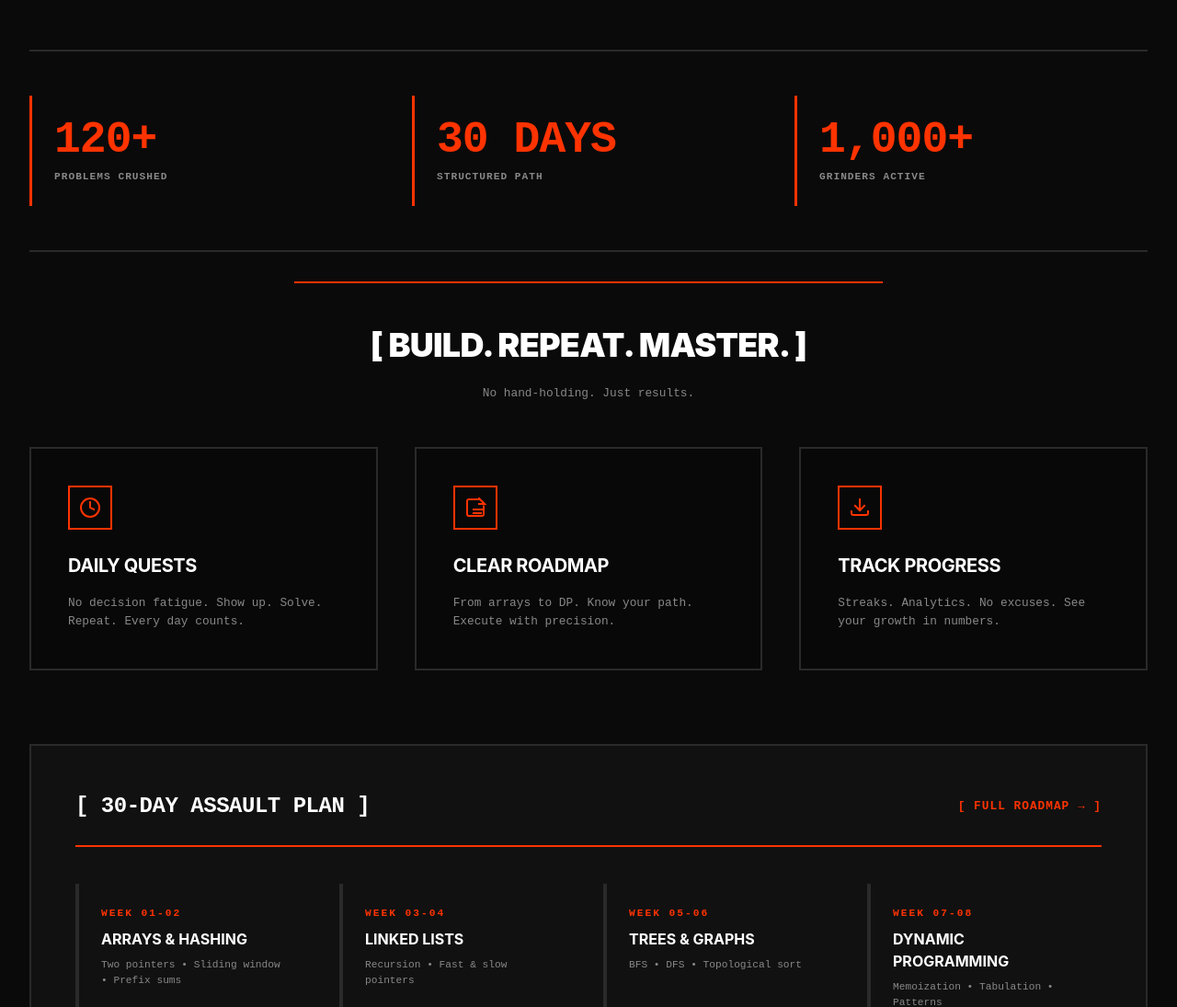
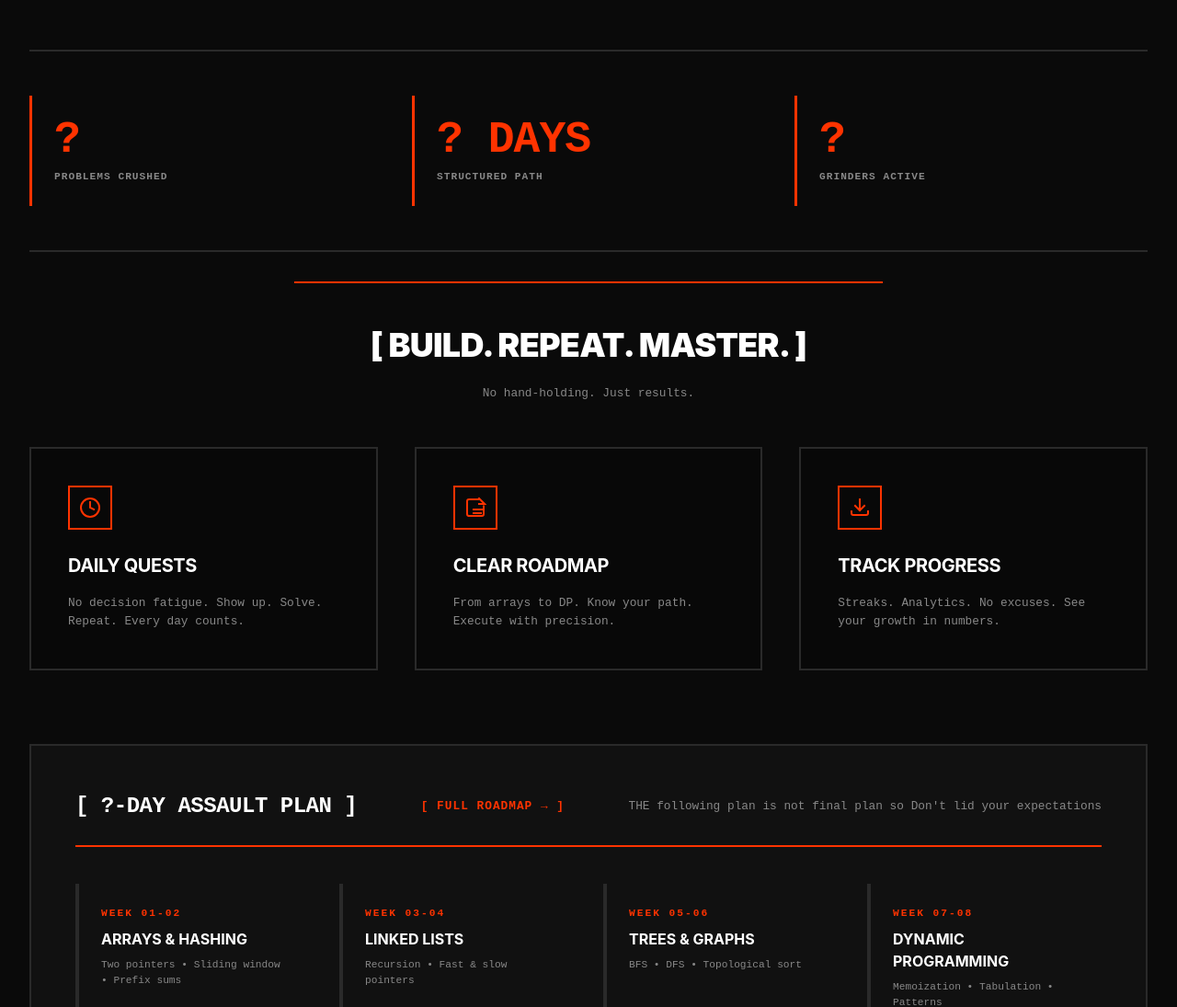
Before and after one commit to Nx75/DSA_Rythm, a plain HTML site: page index.html in a window 1280 px wide. Shown: the part 720-1815 px from the top of the page at 92% size. Drawn offline with Linux system fonts and the light colour scheme.

Commit message:
Updated Plan for the page ( v 0.01)

```diff
--- a/index.html
+++ b/index.html
@@ -129,15 +129,15 @@
 
       <div class="stats-grid">
         <div class="stat-card">
-          <div class="stat-number">120+</div>
+          <div class="stat-number">?</div>
           <div class="stat-label">PROBLEMS CRUSHED</div>
         </div>
         <div class="stat-card">
-          <div class="stat-number">30 DAYS</div>
+          <div class="stat-number">? DAYS</div>
           <div class="stat-label">STRUCTURED PATH</div>
         </div>
         <div class="stat-card">
-          <div class="stat-number">1,000+</div>
+          <div class="stat-number">?</div>
           <div class="stat-label">GRINDERS ACTIVE</div>
         </div>
       </div>
@@ -187,9 +187,13 @@
       </div>
       <div class="roadmap">
         <div class="roadmap-header">
-          <h3>[ 30-DAY ASSAULT PLAN ]</h3>
+          <h3>[ ?-DAY ASSAULT PLAN ]</h3>
           <a href="#" class="roadmap-link">[ FULL ROADMAP → ]</a>
+          <p style="     color: var(--text-tertiary);
+     font-size: var(--text-sm);
+     font-family: var(--font-mono);">THE following plan is not final plan so Don't lid your expectations</p>
         </div>
+
         <div class="roadmap-steps">
           <div class="step">
             <div class="step-week">WEEK 01-02</div>
@@ -223,7 +227,7 @@
 
   <footer class="footer">
     <div class="container">
-      <p>© 2026 DSA RHYTHM — BUILT FOR THOSE WHO GRIND. NO EXCUSES. NO SHORTCUTS.</p>
+      <p> &copy; 2026 DSA RHYTHM — BUILT FOR THOSE WHO GRIND. NO EXCUSES. NO SHORTCUTS.</p>
     </div>
   </footer>
 
```
